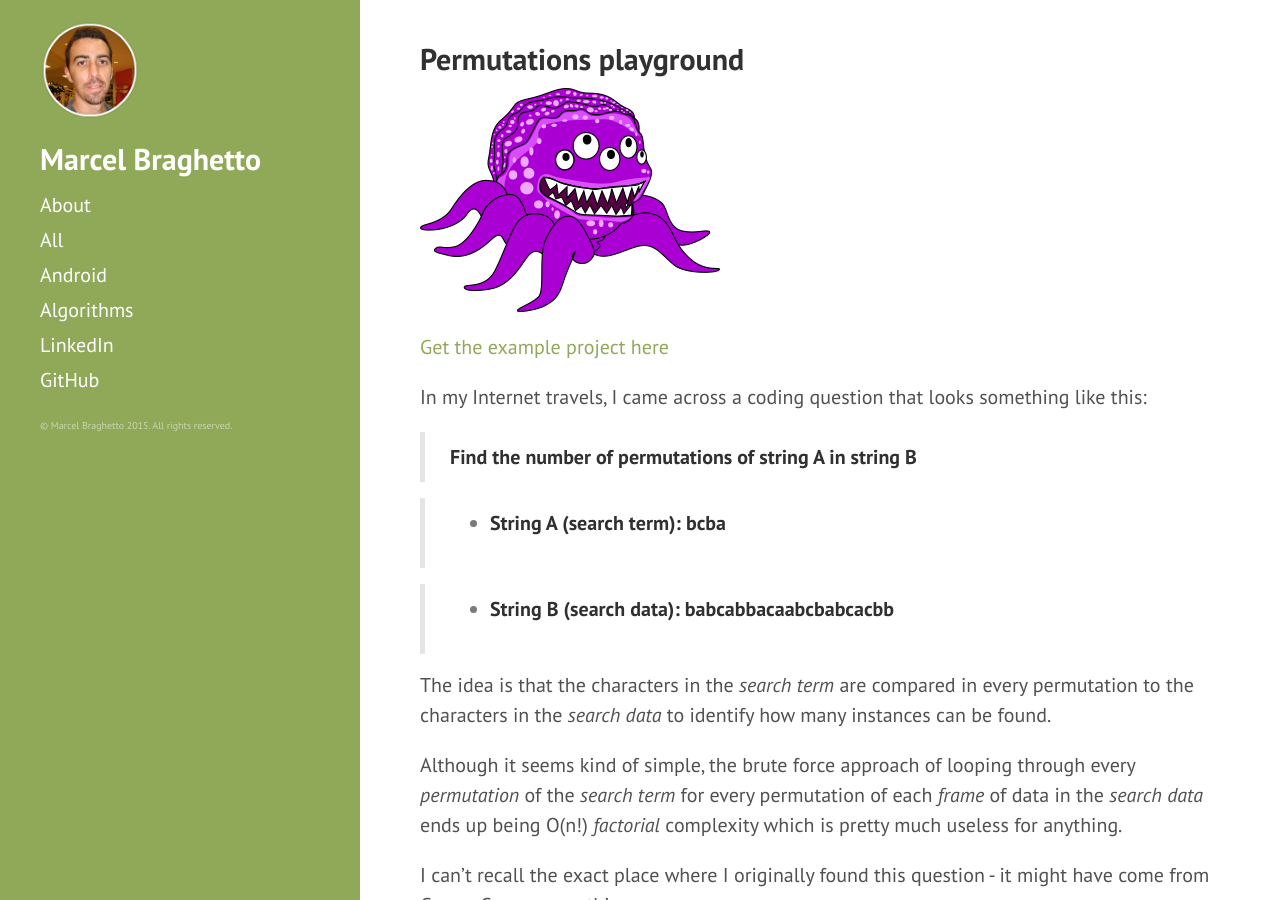
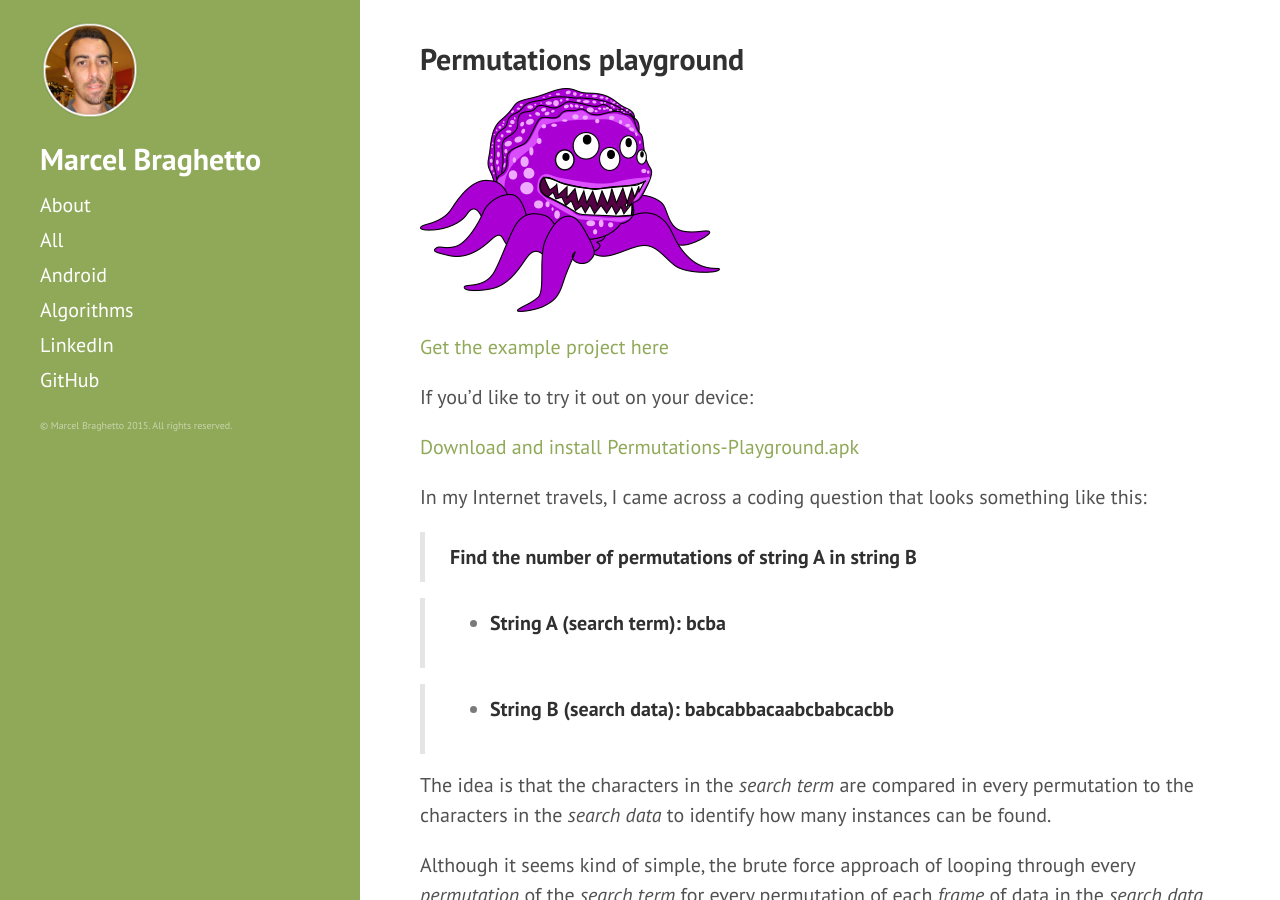
Before and after one commit to MarcelBraghetto/marcelbraghetto.github.io, a Jekyll site: the page built from _posts/algorithms/2015-09-20-permutations.md, in a window 1280 px wide and 900 px high. Built offline with Jekyll 4.4.1, drawn with Linux system fonts in a browser that asks for light colours; Markdown is read by kramdown in place of the engine named in the settings.

Commit message:
Added demo APK for the Permutations Playground blog.

```diff
--- a/_posts/algorithms/2015-09-20-permutations.md
+++ b/_posts/algorithms/2015-09-20-permutations.md
@@ -9,6 +9,10 @@ category: "Algorithms"
 ![alt Mutant](/images/permutations/mutant.png)
 
 [Get the example project here](https://github.com/MarcelBraghetto/BlogDemos/tree/master/Permutations)
+
+If you'd like to try it out on your device:
+
+[Download and install Permutations-Playground.apk](/files/permutations/Permutations-Playground.apk)
 
 In my Internet travels, I came across a coding question that looks something like this:
 
```
Also changed, not shown: 1 other file.
